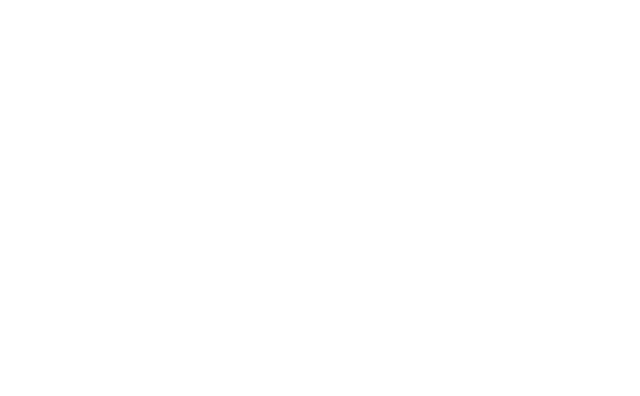
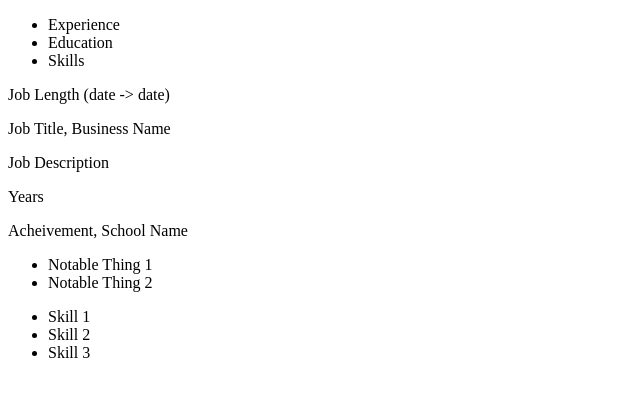
Before and after one commit to giancarlo-padilla/personal-cv, a plain HTML site: page index.html in a window 1280 px wide. Shown: the whole page, without its empty margins (0-640 px from the left). Drawn offline with Linux system fonts and the light colour scheme.

Commit message:
Add index.html boilerplate

```diff
--- a/index.html
+++ b/index.html
@@ -6,6 +6,34 @@
     <title>Resume</title>
 </head>
 <body>
+    <ul>
+        <li>Experience</li>
+        <li>Education</li>
+        <li>Skills</li>
+    </ul>
+
+    <div class="jobExperience">
+        <p>Job Length (date -> date)</p>
+        <p>Job Title, Business Name</p>
+        <p>Job Description</p>
+    </div>
+
+    <div class="jobEducation">
+        <p>Years</p>
+        <p>Acheivement, School Name</p>
+        <ul>
+            <li>Notable Thing 1</li>
+            <li>Notable Thing 2</li>
+        </ul>
+    </div>
+
+    <div class="skills">
+        <ul>
+            <li>Skill 1</li>
+            <li>Skill 2</li>
+            <li>Skill 3</li>
+        </ul>
+    </div>
 
 </body>
 </html>
```
